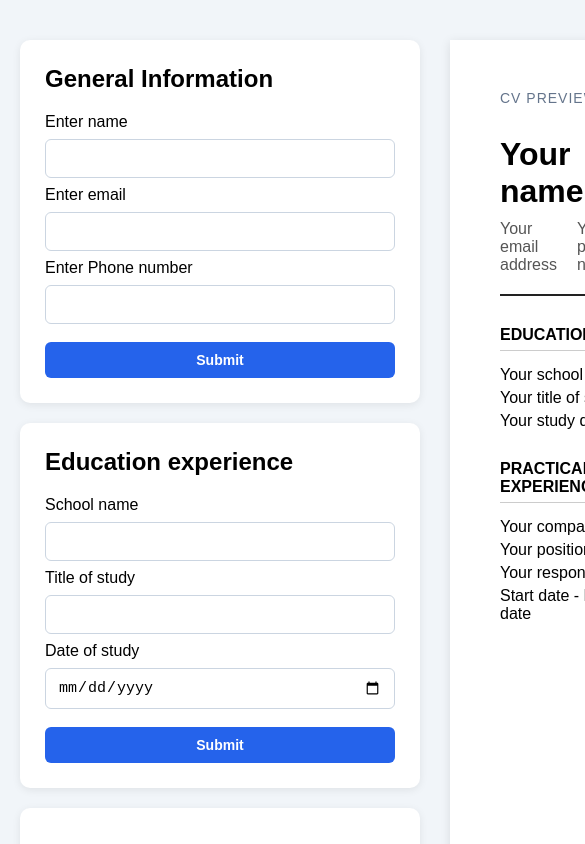
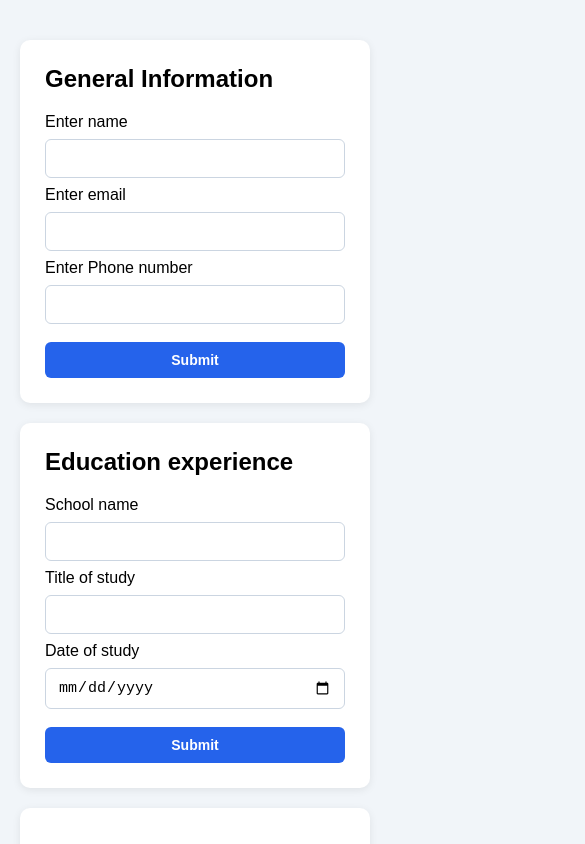
Before and after one commit to Russel-domingo/CV-APPLICATION, a React (Vite) app: page / in a window 390 px wide. Shown: the top 844 px of the page, 585 px wide, since content can reach past the window. Built offline with nearby package versions, Linux system fonts and the light colour scheme.

Commit message:
added responsiveness

```diff
--- a/src/styles/App.css
+++ b/src/styles/App.css
@@ -124,3 +124,13 @@ button {
 button:hover {
     opacity: 0.9;
 }
+
+@media (max-width: 800px) {
+    .app {
+        grid-template-columns: 1fr;
+    }
+
+    .preview-panel {
+        min-height: auto;
+    }
+}
```
